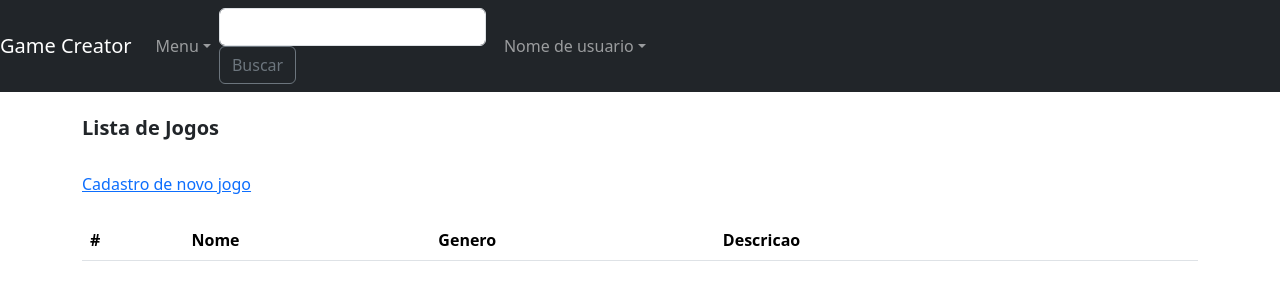
After one commit to anleaes/2023-02-UDWMJ-GRUPO-11, a Django app: page /jogos/ in a window 1280 px wide. The commit adds this page. Shown: the top 300 px of the page. Run offline with Django 4.2, Linux system fonts and the light colour scheme; data that the repository does not hold is empty; parts of the project's set-up code (start-up, migrations or seed data) failed here and were passed over; some libraries are stand-ins or nearby versions.

Commit message:
classe (Games) - Templates
- Adição de script "templates".

```diff
--- a/templates/base.html
+++ b/templates/base.html
@@ -24,7 +24,7 @@
                         <a class="dropdown-item" href="#">Clientes</a>
                         <a class="dropdown-item" href="#">Pedidos</a>
                         <a class="dropdown-item" href="#">Produtos</a>
-                        <a class="dropdown-item" href="#">Categorias</a>
+                        <a class="dropdown-item" href="{% url 'games:list_games' %}">Jogos</a>
                         <a class="dropdown-item" href="#">Redes Sociais</a>
                     </div>
                 </li>
--- /dev/null
+++ b/templates/games/list_games.html
@@ -0,0 +1,52 @@
+{% extends 'base.html' %}
+
+{% block title %}
+
+    Lista de Jogos - {{ block.super }}
+
+{% endblock title %}
+
+{% block body %}
+
+    <div class="container">
+        <br />
+        <h5><b>Lista de Jogos</b></h5>
+        <div class="row">
+            <div class ="col-md-12">
+                <br />
+                    <a href="{% url 'games:add_game' %}">Cadastro de novo jogo</a>
+                <br />
+                <br />
+                <table class="table table-hover">
+                <thead>
+                    <tr>
+                    <th scope="col">#</th>
+                    <th scope="col">Nome</th>
+                    <th scope="col">Genero</th>
+                    <th scope="col">Descricao</th>
+                    <th scope="col"></th>
+                    <th scope="col"></th>
+                    </tr>
+                </thead>
+                <tbody>
+                    {% for game in games %}
+                        <tr>
+                            <th scope="row">{{ game.id }}</th>
+                            <td>{{ game.name }}</td>
+                            <td>{{ game.genre }}</td>
+                            <td>{{ game.description }}</td>
+                            <td>
+                                <a href="{% url 'games:edit_game' game.id %}" class="btn btn-primary btn-sm">Editar</a>
+                            </td>
+                            <td>
+                                <a href="{% url 'games:delete_game' game.id %}" class="btn btn-danger btn-sm ">Excluir</a>
+                            </td>
+                        </tr>
+                    {% endfor %}
+                </tbody>
+                </table>
+            </div>
+        </div>
+    </div>
+
+{% endblock body %}
```
Also changed, not shown: templates/games/add_game.html (added, +38 -0 lines).
